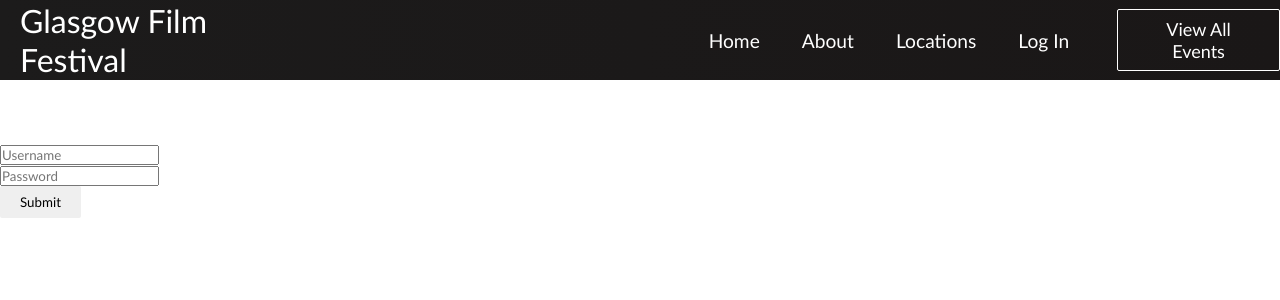
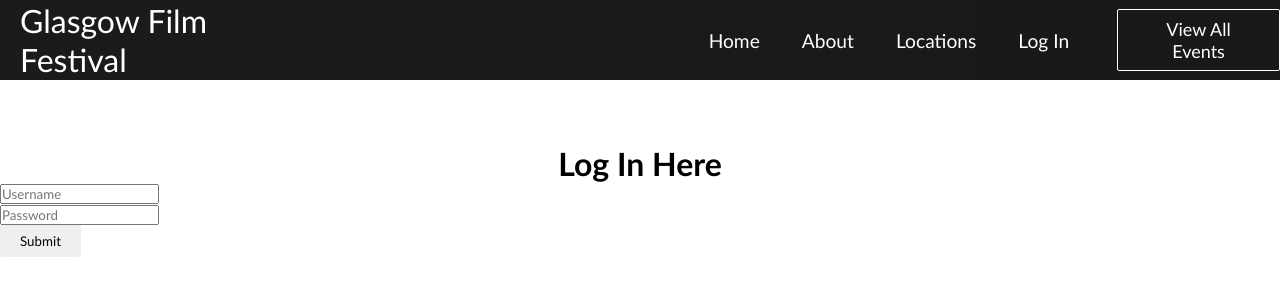
Before and after one commit to ionasloan/projectIT, a React (Create React App) app in the folder project/: page /login in a window 1280 px wide. Shown: the top 300 px of the page. Built offline with nearby package versions, Linux system fonts and the light colour scheme.

Commit message:
modified:   project/src/components/pages/login.js

```diff
--- a/project/src/components/pages/login.js
+++ b/project/src/components/pages/login.js
@@ -62,6 +62,8 @@
   render() {
     return (
       <div className="container" style={{ paddingTop: "5%" }}>
+
+      <h1 className='login'>Log In Here</h1>
         <form
           onSubmit={e => {
             this.submitForm(e);
```
